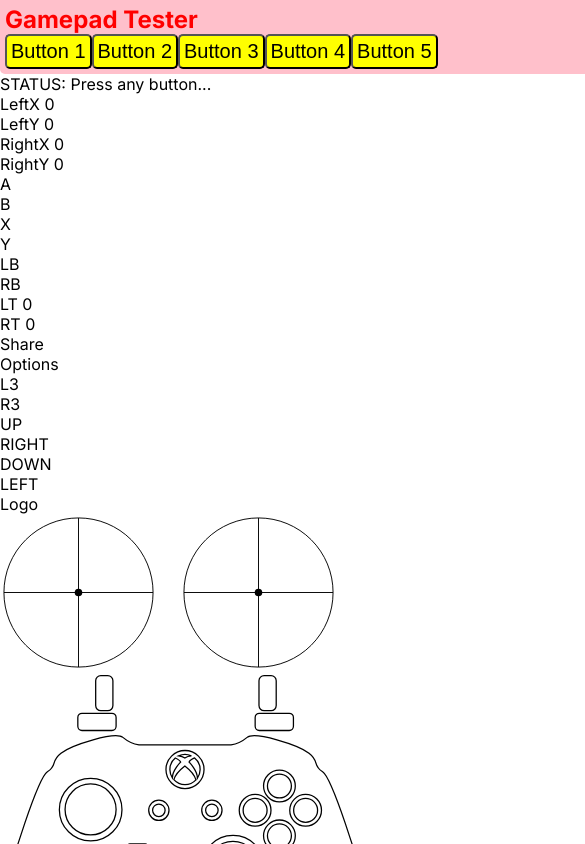
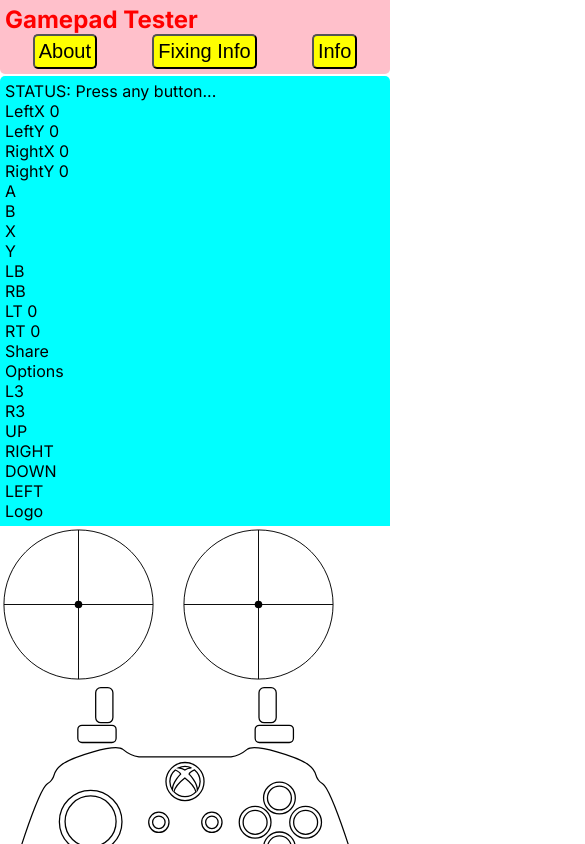
Before and after one commit to Vectari/gamepad-tester, a Next.js app: page / in a window 390 px wide. Shown: the top 844 px of the page, 585 px wide, since content can reach past the window. Built offline with nearby package versions, Linux system fonts and the light colour scheme.

Commit message:
Ugly mobile styles

```diff
--- a/src/GamepadAPI/GamepadInfo.tsx
+++ b/src/GamepadAPI/GamepadInfo.tsx
@@ -1,5 +1,6 @@
 "use client";
 
+import { styled } from "styled-components";
 import { useAtom } from "jotai/react";
 import {
   atomAPressed,
@@ -54,8 +55,17 @@ export function GamepadInfo() {
   const [connectionStatus] = useAtom(atomConnectionStatus);
   const [gamepadName] = useAtom(atomGamepadName);
 
+  const GamepadInfoWrapper = styled.div`
+    background-color: aqua;
+    border-radius: 5px 5px 0 0;
+    margin-top: 2px;
+    padding: 5px;
+    display: grid;
+  `;
+
   return (
     <>
+    <GamepadInfoWrapper>
       STATUS:{" "}
       {connectionStatus
         ? `OK - ${gamepadName.substring(0, 19)}`
@@ -83,6 +93,7 @@ export function GamepadInfo() {
       <div>LEFT{leftPressed && " OK"}</div>
       <div>Logo{logoPressed && "OK"}</div>
       {/* <div>TOUCHBAR{touchbarPressed && "OK"}</div> */}
+      </GamepadInfoWrapper>
     </>
   );
 }
--- a/src/Sections/NavBar.tsx
+++ b/src/Sections/NavBar.tsx
@@ -1,6 +1,19 @@
 "use client";
 
 import { styled } from "styled-components";
+
+const NavBarWrapper = styled.nav`
+  background-color: pink;
+  padding: 5px;
+  border-radius: 0 0 5px 5px;
+`;
+
+const ButtonWrapper = styled.div`
+  display: flex;
+  justify-content: space-around;
+  max-width: 600px;
+  margin: auto;
+`;
 
 const Title = styled.h1`
   color: red;
@@ -15,13 +28,15 @@ const Button = styled.button`
 
 export default function NavBar() {
   return (
-    <div>
-      <Title>Gamepad Tester</Title>
-      <Button>Button 1</Button>
-      <Button>Button 2</Button>
-      <Button>Button 3</Button>
-      <Button>Button 4</Button>
-      <Button>Button 5</Button>
-    </div>
+    <>
+      <NavBarWrapper>
+        <Title>Gamepad Tester</Title>
+        <ButtonWrapper>
+          <Button>About</Button>
+          <Button>Fixing Info</Button>
+          <Button>Info</Button>
+        </ButtonWrapper>
+      </NavBarWrapper>
+    </>
   );
 }
--- a/src/app/globals.css
+++ b/src/app/globals.css
@@ -6,7 +6,7 @@
 
 body,
 html {
-  width: 1250px;
+  max-width: 1250px;
   height: 100%;
   margin: auto;
 }
--- a/src/app/page.tsx
+++ b/src/app/page.tsx
@@ -4,18 +4,14 @@ import { styled } from "styled-components";
 import GamepadTester from "@/Sections/GamepadTester";
 import NavBar from "@/Sections/NavBar";
 
-const NavBarWrapper = styled.nav`
-background-color: pink;
-padding: 5px;
-border-radius: 0 0 5px 5px;
-`;
+
 
 export default function Home() {
   return (
     <>
-      <NavBarWrapper>
+
         <NavBar />
-      </NavBarWrapper>
+
       <GamepadTester />
     </>
   );
```
